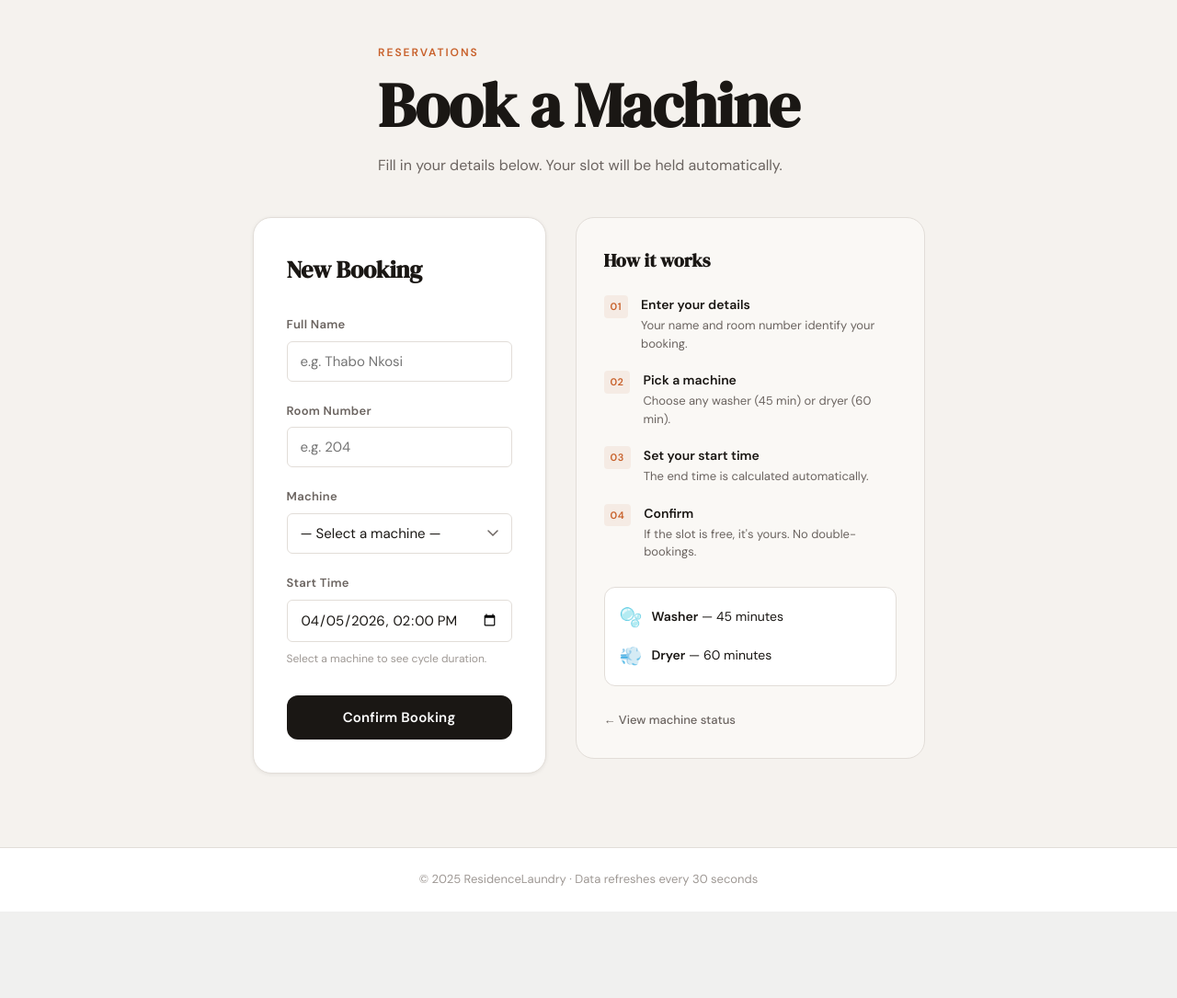
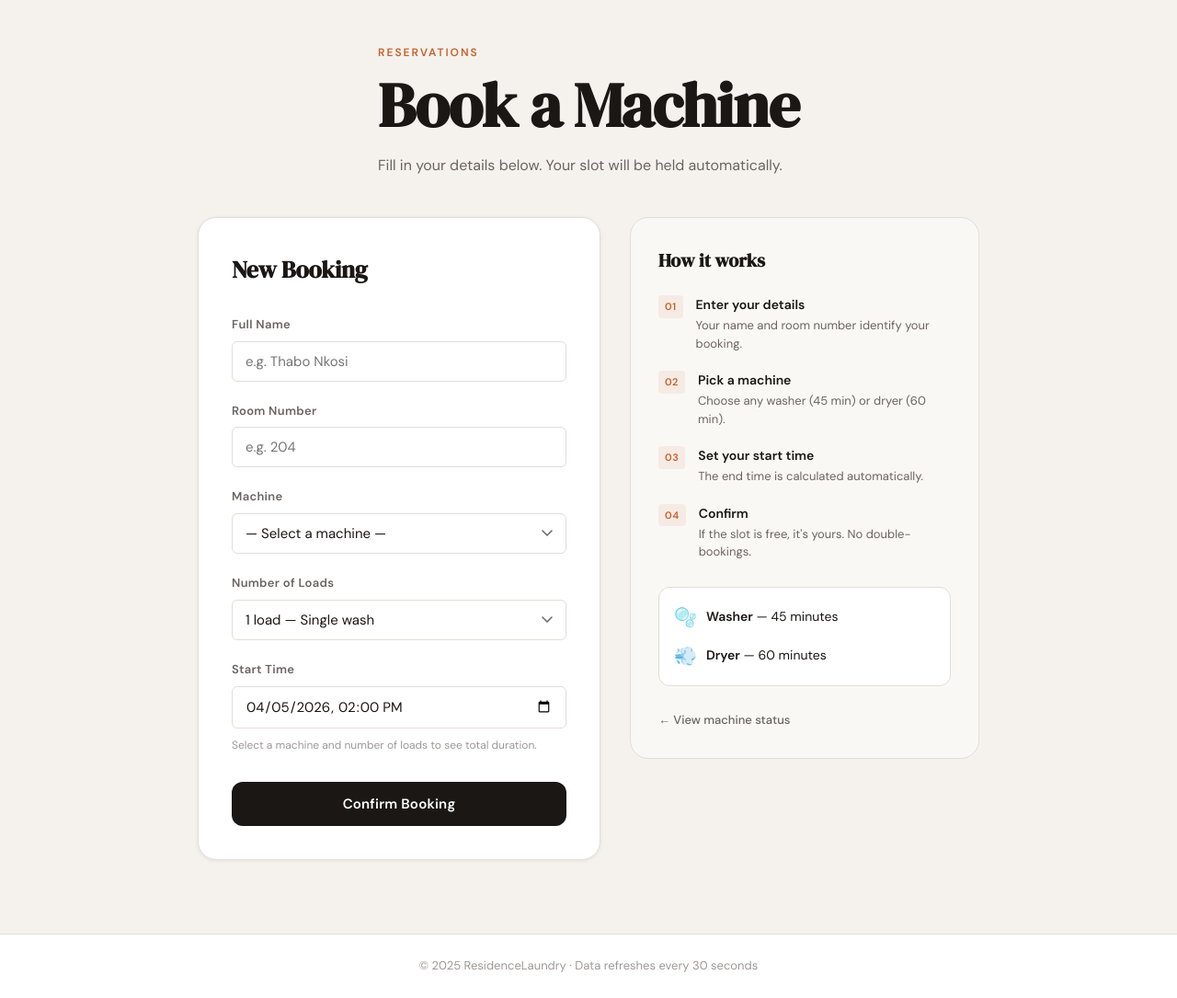
Before and after one commit to sompisiandile06-cloud/laundry-booking-app, a Flask app: page /book in a window 1280 px wide. Shown: the part 63-1148 px from the top of the page at 92% size. Before the commit the page ends 1054 px from the top, so only its background shows below. Run offline with Flask 3, Linux system fonts and the light colour scheme; data that the repository does not hold is empty; parts of the project's set-up code (start-up, migrations or seed data) failed here and were passed over; some libraries are stand-ins or nearby versions.

Commit message:
Add machine queue display and multi-load booking

```diff
--- a/app.py
+++ b/app.py
@@ -158,30 +158,47 @@ def expire_old_bookings():
     conn.close()
 
 
-def compute_machine_status(machine_id: int, now: datetime) -> dict:
-    """Return current status dict for a single machine."""
+def get_machine_queue(machine_id: int) -> dict:
+    """
+    Return the full booking queue for a machine — everyone who has
+    an active booking going forward, ordered by start time.
+    Also returns the overall status (Available or Busy).
+    """
     conn = get_db_connection()
     cur  = conn.cursor()
     cur.execute(
         """
-        SELECT student_name, room_number, end_time
+        SELECT student_name, room_number, start_time, end_time
         FROM   bookings
         WHERE  machine_id = %s AND status = 'Active'
           AND  end_time > (NOW() AT TIME ZONE 'Africa/Johannesburg')
-        ORDER  BY end_time ASC LIMIT 1
+        ORDER  BY start_time ASC
         """,
         (machine_id,),
     )
-    row = cur.fetchone()
+    rows = cur.fetchall()
     cur.close()
     conn.close()
 
-    if row is None:
-        return {"status": "Available"}
+    if not rows:
+        return {"status": "Available", "queue": []}
+
+    # Build the queue list — each entry has name, room, start, end
+    queue = []
+    for row in rows:
+        queue.append({
+            "student_name": row["student_name"],
+            "room_number":  row["room_number"],
+            "start_time":   row["start_time"].isoformat(),
+            "end_time":     row["end_time"].isoformat(),
+        })
+
+    # The first entry in the queue is the person currently using the machine
     return {
         "status":     "Busy",
-        "busy_until": row["end_time"].isoformat(),
-        "booked_by":  f"{row['student_name']} (Room {row['room_number']})",
+        "busy_until": rows[0]["end_time"].isoformat(),
+        "booked_by":  f"{rows[0]['student_name']} (Room {rows[0]['room_number']})",
+        "queue":      queue,
     }
 
 
@@ -322,7 +339,8 @@ def get_machines():
     for row in rows:
         machine = dict(row)
         machine["duration_minutes"] = CYCLE_DURATIONS[row["type"]]
-        machine.update(compute_machine_status(row["id"], now))
+        # Get full queue (includes status, busy_until, booked_by, queue list)
+        machine.update(get_machine_queue(row["id"]))
         # Calculate next available slot so the frontend can show it
         next_slot = get_next_available_slot(row["id"], row["type"])
         machine["next_available"] = next_slot.isoformat()
@@ -418,7 +436,13 @@ def create_booking():
     if machine is None:
         return jsonify({"error": "Machine not found or is currently out of service."}), 404
 
-    duration = timedelta(minutes=CYCLE_DURATIONS[machine["type"]])
+    # num_loads lets students book multiple consecutive loads (1, 2, or 3)
+    # Default is 1 if not provided (backwards compatible)
+    num_loads = int(data.get("num_loads", 1))
+    if num_loads not in (1, 2, 3):
+        return jsonify({"error": "num_loads must be 1, 2, or 3."}), 400
+
+    duration = timedelta(minutes=CYCLE_DURATIONS[machine["type"]] * num_loads)
     end_time = start_time + duration
 
     if has_booking_conflict(machine_id, start_time, end_time):
@@ -627,9 +651,10 @@ def admin_get_machines():
         machine = dict(row)
         machine["duration_minutes"] = CYCLE_DURATIONS[row["type"]]
         if row["is_active"]:
-            machine.update(compute_machine_status(row["id"], now))
+            machine.update(get_machine_queue(row["id"]))
         else:
             machine["status"] = "Out of Service"
+            machine["queue"]  = []
         machines.append(machine)
     return jsonify(machines)
 
--- a/static/script.js
+++ b/static/script.js
@@ -97,11 +97,28 @@ function renderMachineCards(machines, filterType) {
                 <span class="status-badge available"><span class="status-dot"></span> Available</span>
                 <p class="machine-detail">Cycle: <strong>${machine.duration_minutes} min</strong></p>`;
         } else if (isBusy) {
+            // Build the full queue list showing every booking in order
+            const queueHtml = machine.queue && machine.queue.length > 0
+                ? machine.queue.map((entry, i) => {
+                    const label = i === 0 ? "NOW " : `${i + 1}.  `;
+                    const tag   = i === 0
+                        ? `<span class="queue-tag queue-now">NOW</span>`
+                        : `<span class="queue-tag queue-next">#${i + 1}</span>`;
+                    return `
+                        <div class="queue-entry ${i === 0 ? 'queue-current' : ''}">
+                            ${tag}
+                            <div class="queue-info">
+                                <span class="queue-name">${entry.student_name} · Room ${entry.room_number}</span>
+                                <span class="queue-time">${formatTime(entry.start_time)} – ${formatTime(entry.end_time)}</span>
+                            </div>
+                        </div>`;
+                }).join("")
+                : "";
+
             statusHtml = `
                 <span class="status-badge busy"><span class="status-dot"></span> Busy</span>
-                <p class="machine-detail">Free at: <strong>${formatTime(machine.busy_until)}</strong></p>
-                <p class="machine-detail">Booked by: <strong>${machine.booked_by}</strong></p>
-                <p class="machine-detail next-slot-hint">Next slot: <strong>${nextSlotTime}</strong></p>`;
+                <p class="machine-detail next-slot-hint">Next free slot: <strong>${nextSlotTime}</strong></p>
+                <div class="queue-list">${queueHtml}</div>`;
         } else {
             statusHtml = `<span class="status-badge oos"><span class="status-dot"></span> Out of Service</span>`;
         }
@@ -205,17 +222,22 @@ async function loadMachineDropdown() {
 }
 
 function updateDurationHint() {
-    const select = document.getElementById("machine-select");
-    const hint   = document.getElementById("duration-hint");
+    const select    = document.getElementById("machine-select");
+    const loadsEl   = document.getElementById("num-loads");
+    const hint      = document.getElementById("duration-hint");
     if (!select || !hint) return;
 
     const opt = select.options[select.selectedIndex];
     if (!opt || !opt.dataset.type) {
-        hint.textContent = "Select a machine to see cycle duration.";
+        hint.textContent = "Select a machine to see total duration.";
         return;
     }
-    const duration = CYCLE_DURATIONS[opt.dataset.type];
-    hint.textContent = `${opt.dataset.type} cycle = ${duration} minutes. End time calculated automatically.`;
+
+    const numLoads    = loadsEl ? parseInt(loadsEl.value, 10) : 1;
+    const perLoad     = CYCLE_DURATIONS[opt.dataset.type];
+    const totalMins   = perLoad * numLoads;
+    const loadLabel   = numLoads === 1 ? "1 load" : `${numLoads} loads`;
+    hint.textContent  = `${opt.dataset.type} · ${loadLabel} = ${totalMins} minutes total. End time calculated automatically.`;
 }
 
 function initDateTimePicker() {
@@ -240,6 +262,7 @@ async function submitBooking() {
     const roomNumber  = document.getElementById("room-number").value.trim();
     const machineId   = document.getElementById("machine-select").value;
     const startTime   = document.getElementById("start-time").value;
+    const numLoads    = parseInt(document.getElementById("num-loads")?.value || "1", 10);
 
     const successMsg = document.getElementById("success-msg");
     const errorMsg   = document.getElementById("error-msg");
@@ -267,6 +290,7 @@ async function submitBooking() {
                 room_number:  roomNumber,
                 machine_id:   parseInt(machineId, 10),
                 start_time:   startTime,  // SA local time — stored as-is, compared in SA tz
+                num_loads:    numLoads,   // 1, 2, or 3 — multiplies the cycle duration
             }),
         });
 
@@ -320,6 +344,8 @@ function clearForm() {
     document.getElementById("student-name").value    = "";
     document.getElementById("room-number").value     = "";
     document.getElementById("machine-select").value  = "";
+    const loadsEl = document.getElementById("num-loads");
+    if (loadsEl) loadsEl.value = "1";
     initDateTimePicker();
     updateDurationHint();
 }
@@ -341,6 +367,10 @@ document.addEventListener("DOMContentLoaded", () => {
         initDateTimePicker();
         document.getElementById("machine-select")
             .addEventListener("change", updateDurationHint);
+
+        // Also update hint when number of loads changes
+        const loadsEl = document.getElementById("num-loads");
+        if (loadsEl) loadsEl.addEventListener("change", updateDurationHint);
     }
 
 });
--- a/templates/book.html
+++ b/templates/book.html
@@ -91,6 +91,15 @@
                     </div>
 
                     <div class="field-group">
+                        <label class="field-label" for="num-loads">Number of Loads</label>
+                        <select id="num-loads" class="field-input field-select">
+                            <option value="1">1 load — Single wash</option>
+                            <option value="2">2 loads — e.g. lights &amp; darks</option>
+                            <option value="3">3 loads — Full laundry (lights, medium, darks)</option>
+                        </select>
+                    </div>
+
+                    <div class="field-group">
                         <label class="field-label" for="start-time">Start Time</label>
                         <input
                             type="datetime-local"
@@ -98,7 +107,7 @@
                             class="field-input"
                         />
                         <span class="field-hint" id="duration-hint">
-                            Select a machine to see cycle duration.
+                            Select a machine and number of loads to see total duration.
                         </span>
                     </div>
 
```
Also changed, not shown: static/style.css (+61 -0 lines).
